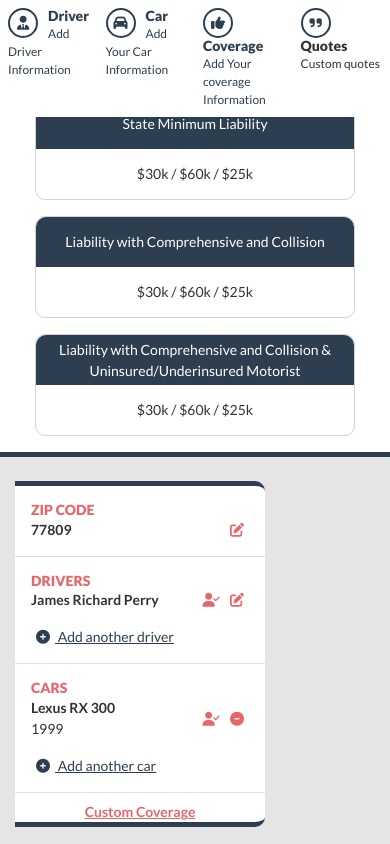
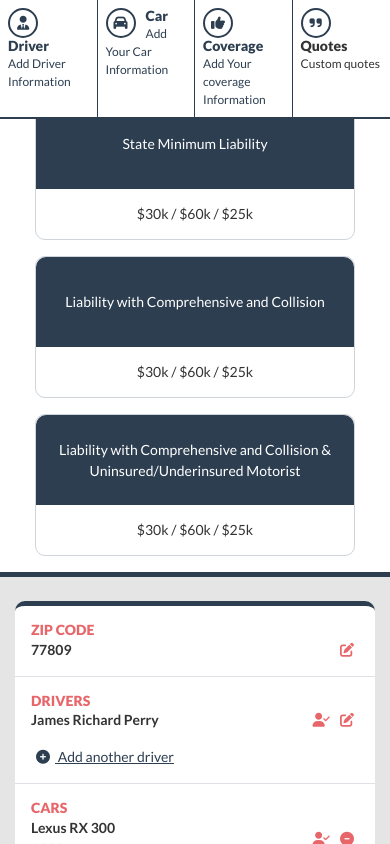
Before and after one commit to m-waqas-ashfaq/quotePages, a React (Create React App) app: page /LandingPage in a window 390 px wide. Shown: the top 844 px of the page. Built offline with nearby package versions, Linux system fonts and the light colour scheme; the HTML template or start-up script is replaced by a standard one.

Commit message:
Update App.css

```diff
--- a/src/App.css
+++ b/src/App.css
@@ -273,12 +273,12 @@ button[type="submit"],
   margin: 0;
 }
 
-.header .col-md-3 {
+.header .col-3 {
   border-bottom: 2px solid #2d3e50;
   border-right: 1px solid #2d3e50 !important
 }
 
-.header .col-md-3:last-child {
+.header .col-3:last-child {
   border-right: 0 !important;
 }
 
@@ -573,14 +573,16 @@ header.normal {
   color: #E7666A
 }
 
-@media screen and (max-width:950px) {
-
+@media screen and (max-width:991px) {
+  .border-box.colored>div{height:90px;}
+  .quote-form{padding:0}
 }
 
 @media screen and (max-width:767px) {
   .container-fluid.quote-form {
     padding: 0 20px;
   }
+  .sidebar, .quote-form{padding:0;width:100%;border-radius:10px;}
 }
 
 @media screen and (max-width:576px) {
```
